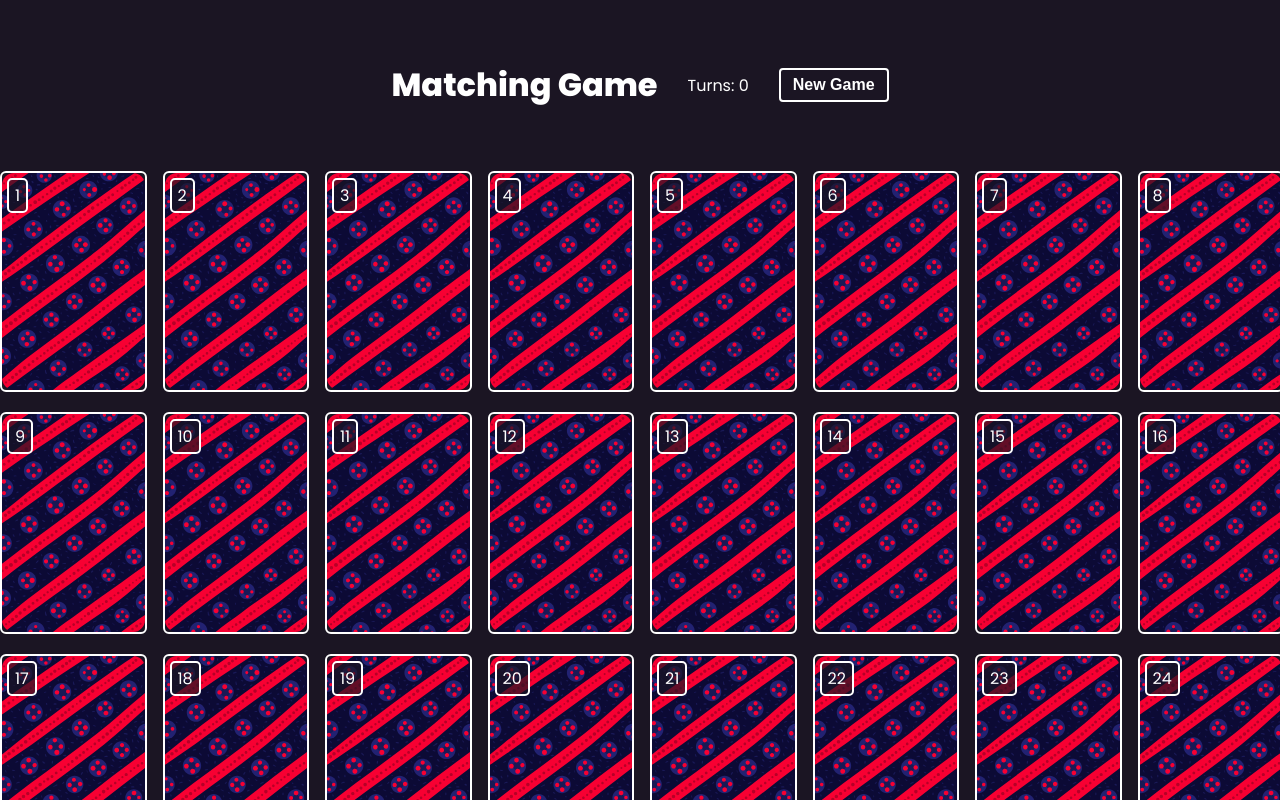
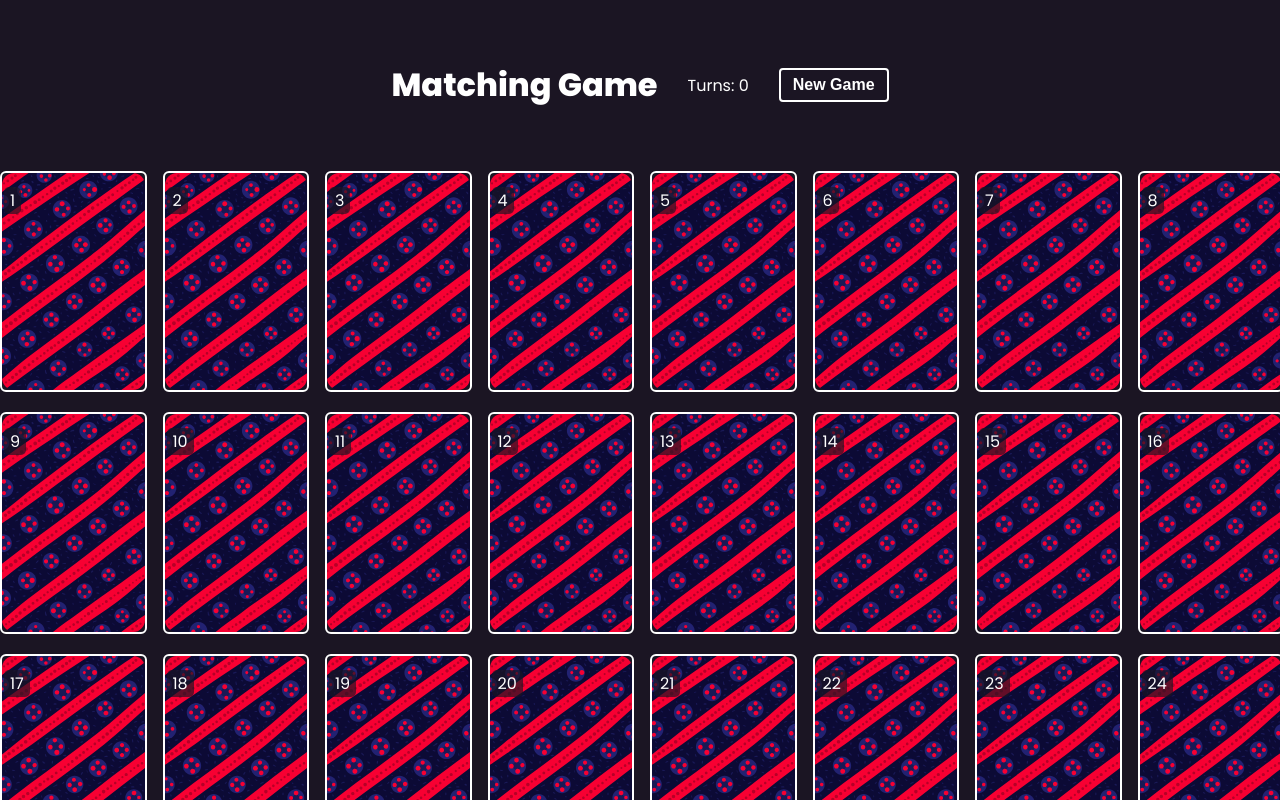
Before and after one commit to kawhyte/family-memory, a React (Create React App) app: page / in a window 1280 px wide. Shown: the top 800 px of the page. Built offline with nearby package versions, Linux system fonts and the light colour scheme.

Commit message:
css update

```diff
--- a/src/components/SingleCard.css
+++ b/src/components/SingleCard.css
@@ -13,9 +13,9 @@
 
 .card-number {
     position: absolute;
-    margin: 7px;
-    padding: 3px 6px;
-    border: 2px solid #fff;
+    margin-left: 4px;
+    padding: 1px 6px;
+    /* border: 2px solid #fff; */
     font-size: 1em;
     border-radius: 5px;
     background: #1b1523ac;
```
